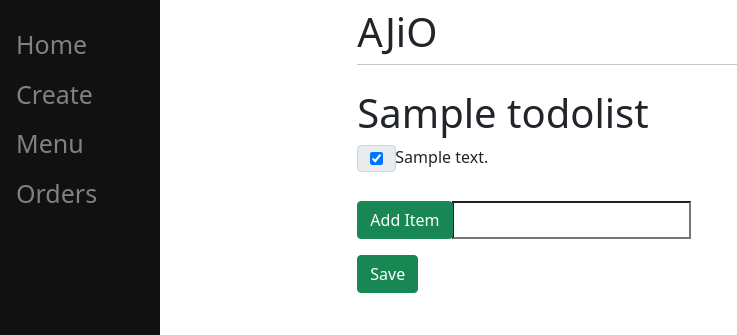
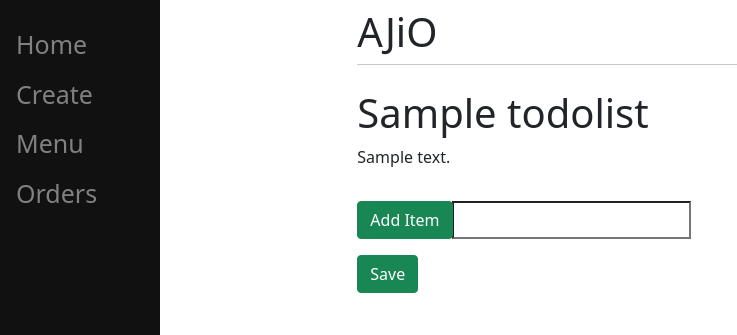
Before and after one commit to Radioaktyv/AJiO, a Django app: page /1 in a window 1280 px wide. Shown: the top 335 px of the page, without its empty margins (0-737 px from the left). Run offline with Django 3.2, Linux system fonts and the light colour scheme; tables that the repository leaves empty hold one stand-in row (values such as "Sample post").

Commit message:
list.html updated

```diff
--- a/AJiO/templates/AJiO/list.html
+++ b/AJiO/templates/AJiO/list.html
@@ -7,15 +7,6 @@
 
     {% for item in ls.item_set.all %}
         <div class="input-group mb-3">
-            <div class="input-group-prepend">
-                <div class="input-group-text">
-                    {% if item.complete == True %}
-                        <input type="checkbox" value="clicked" name="c{{item.id}}" checked>
-                        {% else %}
-                        <input type="checkbox" value="clicked" name="c{{item.id}}">
-                    {% endif %}
-                </div>
-            </div>
             <p type="text">{{ item.text }}</p>
         </div>
     {%  endfor %}
```
